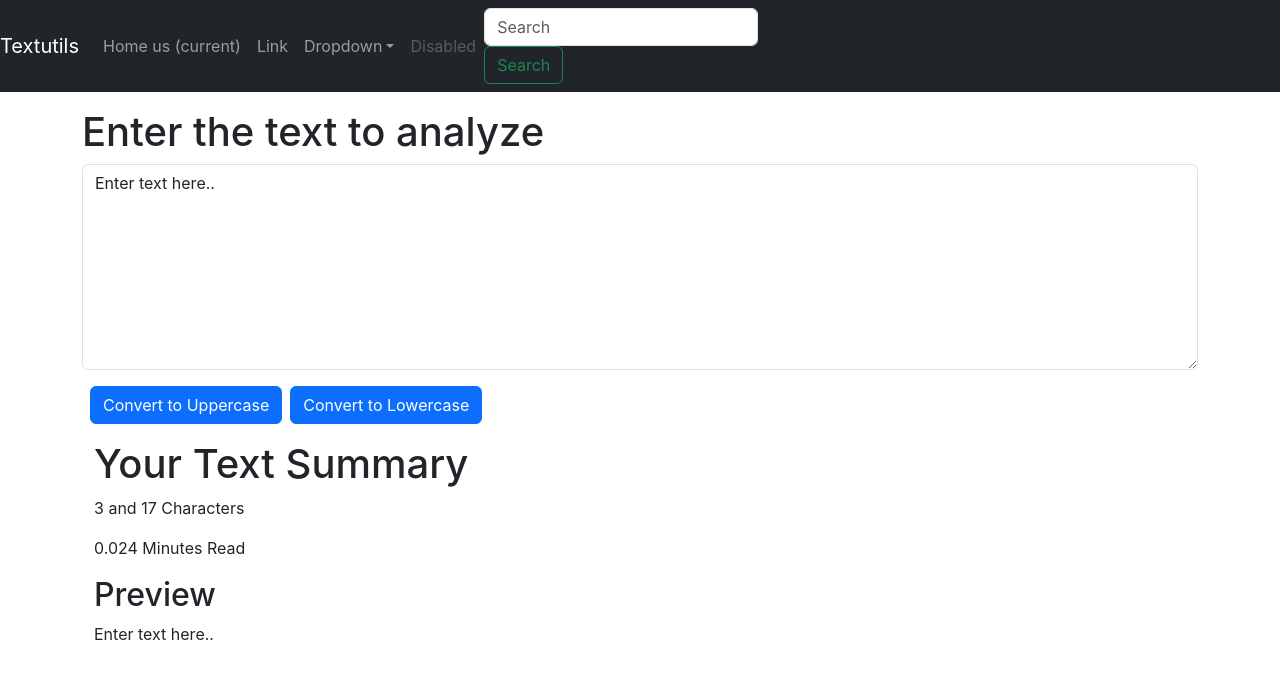
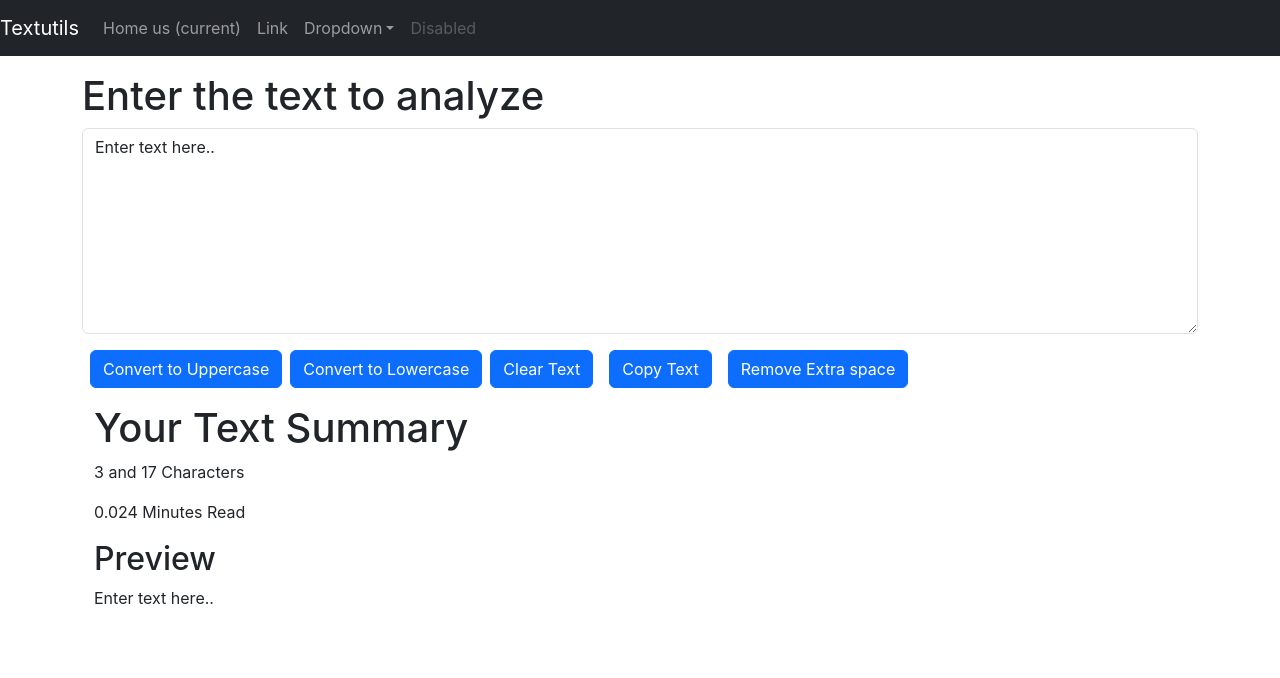
Before and after one commit to Rish-2001/React, a React (Create React App) app: page / in a window 1280 px wide. Shown: the top 678 px of the page. Built offline with nearby package versions, Linux system fonts and the light colour scheme.

Commit message:
clear space property

```diff
--- a/src/components/Navbar.js
+++ b/src/components/Navbar.js
@@ -20,24 +20,24 @@ export default function Navbar(props) {
         <a class="nav-link" href="/">Link</a>
       </li>
       <li class="nav-item dropdown">
-        <a class="nav-link dropdown-toggle" href="/" id="navbarDropdown" role="button" data-toggle="dropdown" aria-haspopup="true" aria-expanded="false">
+        <a class="nav-link dropdown-toggle" href="/" id="navbarDropdown" role="button" data-toggle="" aria-haspopup="true" aria-expanded="false">
           Dropdown
         </a>
-        <div class="dropdown-menu" aria-labelledby="navbarDropdown">
+        {/* <div class="dropdown-menu" aria-labelledby="navbarDropdown">
           <a class="dropdown-item" href="/">Action</a>
           <a class="dropdown-item" href="/">Another action</a>
           <div class="dropdown-divider"></div>
           <a class="dropdown-item" href="/">Something else here</a>
-        </div>
+        </div> */}
       </li>
       <li class="nav-item">
         <a class="nav-link disabled" href="/">Disabled</a>
       </li>
     </ul>
-    <form class="form-inline my-2 my-lg-0">
+    {/* <form class="form-inline my-2 my-lg-0">
       <input class="form-control mr-sm-2" type="search" placeholder="Search" aria-label="Search"/>
       <button class="btn btn-outline-success my-2 my-sm-0" type="submit">Search</button>
-    </form>
+    </form> */}
   </div>
 </nav>
 
--- a/src/components/TextForm.js
+++ b/src/components/TextForm.js
@@ -11,6 +11,26 @@ export default function TextForm(props) {
     // console.log("Uppercase was clicked");
     let newText=text.toLowerCase();
     setText(newText);
+
+  }
+  const handleClearclick=()=>{
+    // console.log("Uppercase was clicked");
+    let newText="";
+    setText(newText);
+
+  }
+  const handleCopy=()=>{
+    // console.log("Uppercase was clicked");
+    let newText=document.getElementById("mybox");
+    newText.select();
+    navigator.clipboard.writeText(newText.value);
+
+
+  }
+  const handleExtraspace=()=>{
+    // console.log("Uppercase was clicked");
+    let newText=text.split(/[ ]+/);
+    setText(newText.join(" "));
 
   }
 
@@ -33,6 +53,9 @@ export default function TextForm(props) {
 </div>
   <button className="btn btn-primary mx-2" onClick={handleUpclick}>Convert to Uppercase</button>
   <button className="btn btn-primary" onClick={handleLoclick}>Convert to Lowercase</button>
+  <button className="btn btn-primary mx-2" onClick={handleClearclick}>Clear Text</button>
+  <button className="btn btn-primary mx-2" onClick={handleCopy}>Copy Text</button>
+  <button className="btn btn-primary mx-2" onClick={handleExtraspace}>Remove Extra space</button>
     </div>
 
     <div className="container my-3">
```
